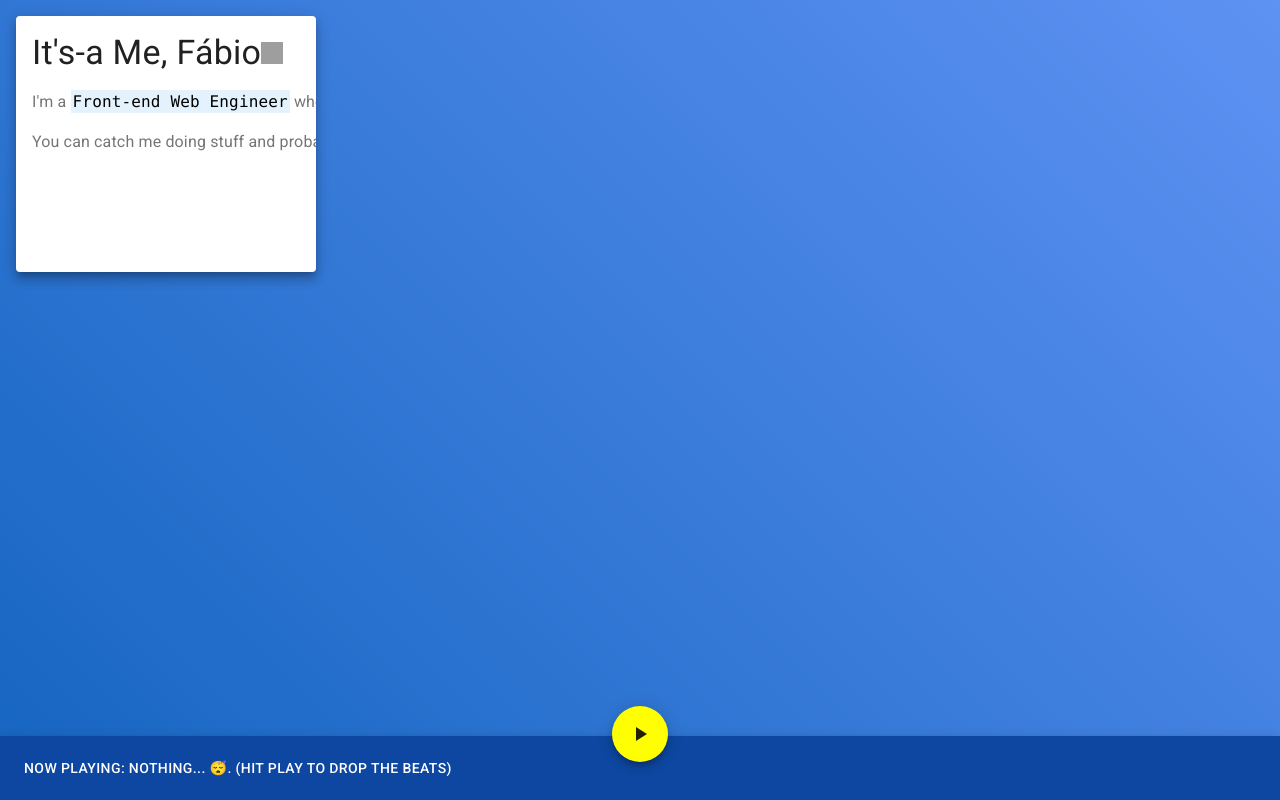
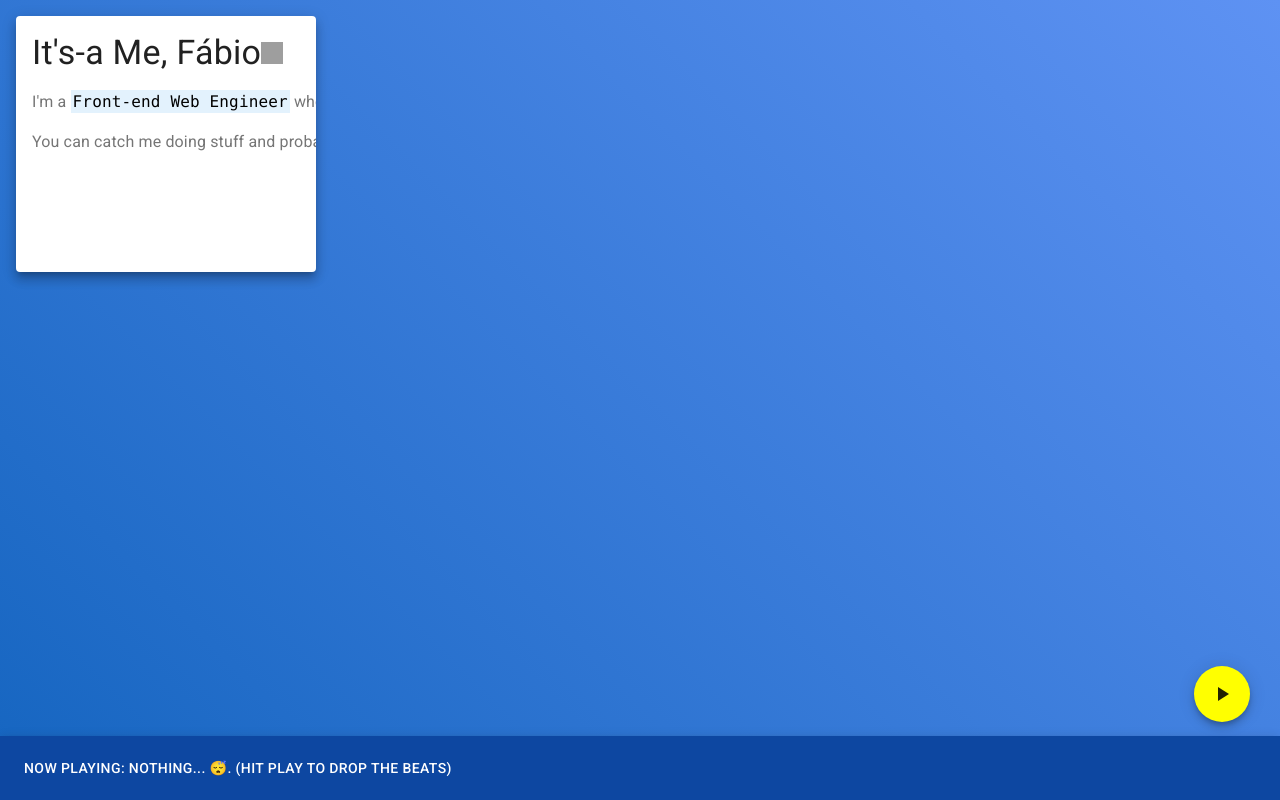
Before and after one commit to Chagall/personal-webiste, a React (Create React App) app: page / in a window 1280 px wide. Built offline with nearby package versions, Linux system fonts and the light colour scheme; grey boxes are pictures that could not be loaded.

Commit message:
Removed some unecessary stuff for the file.

```diff
--- a/src/components/BottomAppBar.js
+++ b/src/components/BottomAppBar.js
@@ -76,7 +76,6 @@ export default function BottomAppBar() {
           >
             {currentButton()}
           </Fab>
-          <div className={classes.grow} />
         </Toolbar>
       </AppBar>
     </React.Fragment>
@@ -88,15 +87,12 @@ const useStyles = makeStyles(() => ({
     top: "auto",
     bottom: 0,
   },
-  grow: {
-    flexGrow: 1,
-  },
   fabButton: {
     position: "absolute",
     zIndex: 1,
-    top: -30,
-    left: 0,
-    right: 0,
-    margin: "0 auto",
+    top: -70,
+    //left: 0,
+    right: 30,
+    //margin: "0 auto",
   },
 }));
```
